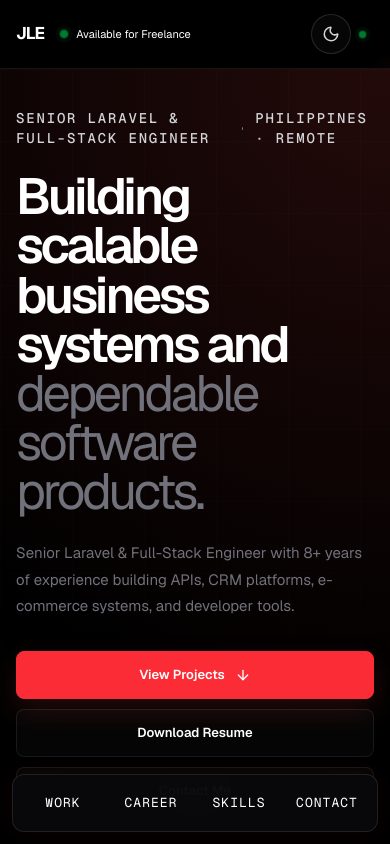
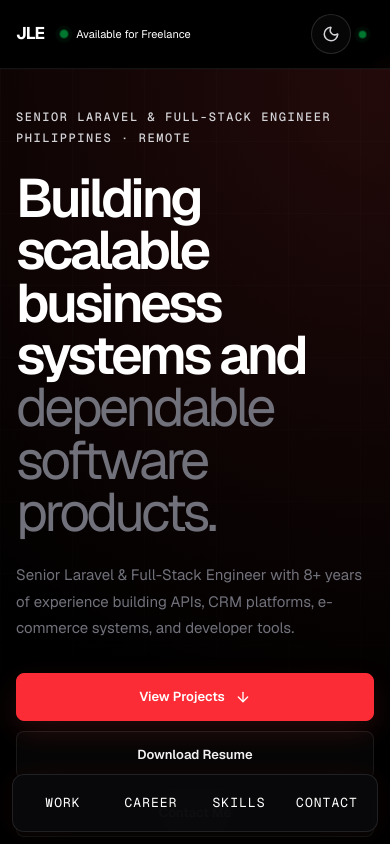
Before and after one commit to dev-jeyelscott/jlescote, a Next.js app: page / in a window 390 px wide. Shown: the top 844 px of the page. Built offline with nearby package versions, Linux system fonts and the light colour scheme.

Commit message:
mobile-first hero section
Signed-off-by: John Leward Escote <jleward.escote17@gmail.com>

```diff
--- a/app/components/site/hero-section.tsx
+++ b/app/components/site/hero-section.tsx
@@ -22,13 +22,18 @@ export default function HeroSection() {
       >
         <AnimatedGroup kind="hero">
           <p
-            className={`${eyebrowClass} normal-case tracking-[0.13em] [&>i]:size-[3px] [&>i]:rounded-full [&>i]:bg-zinc-500`}
+            className={`${eyebrowClass} flex flex-wrap items-center gap-x-3 gap-y-2 normal-case tracking-[0.13em] max-sm:flex-col max-sm:items-start max-sm:gap-1 max-sm:text-[12px] max-sm:leading-[1.45] [&>i]:size-[3px] [&>i]:rounded-full [&>i]:bg-zinc-500 max-sm:[&>i]:hidden`}
           >
-            <span>Senior Laravel &amp; Full-Stack Engineer</span>
+            <span className="max-sm:block">
+              Senior Laravel &amp; Full-Stack Engineer
+            </span>
+
             <i />
-            Philippines · Remote
+
+            <span className="max-sm:block">Philippines · Remote</span>
           </p>
-          <h1 className="my-6 max-w-[760px] text-[clamp(42px,13vw,62px)] font-semibold leading-[0.97] tracking-[-0.062em] sm:my-7 sm:text-[clamp(48px,5.5vw,76px)] [&>em]:font-normal [&>em]:not-italic [&>em]:text-zinc-500 data-[theme=light]:text-zinc-800">
+
+          <h1 className="my-6 max-w-[760px] text-[clamp(40px,12vw,62px)] font-semibold leading-[0.97] tracking-[-0.062em] sm:my-7 sm:text-[clamp(48px,5.5vw,76px)] [&>em]:font-normal [&>em]:not-italic [&>em]:text-zinc-500 data-[theme=light]:text-zinc-800 max-sm:text-[clamp(40px,14vw,54px)]">
             <span
               className="glitch-title"
               data-text="Building scalable business systems and"
@@ -37,15 +42,18 @@ export default function HeroSection() {
             </span>{" "}
             <em>dependable software products.</em>
           </h1>
+
           <p className="m-0 max-w-[650px] text-[17px] leading-[1.75] text-zinc-500 data-[theme=light]:text-zinc-800 max-sm:text-[15px]">
             Senior Laravel &amp; Full-Stack Engineer with 8+ years of experience
             building APIs, CRM platforms, e-commerce systems, and developer
             tools.
           </p>
+
           <div className="mt-8 grid gap-2.5 sm:flex sm:flex-wrap sm:gap-[11px]">
             <a className={`${primaryButton} w-full sm:w-auto`} href="#projects">
               View Projects <ArrowDown size={16} />
             </a>
+
             <a
               className={`${secondaryButton} w-full sm:w-auto`}
               href="/john-leward-escote-resume.pdf"
@@ -53,6 +61,7 @@ export default function HeroSection() {
             >
               Download Resume
             </a>
+
             <a
               className={`${secondaryButton} w-full sm:w-auto`}
               href="#contact"
```
